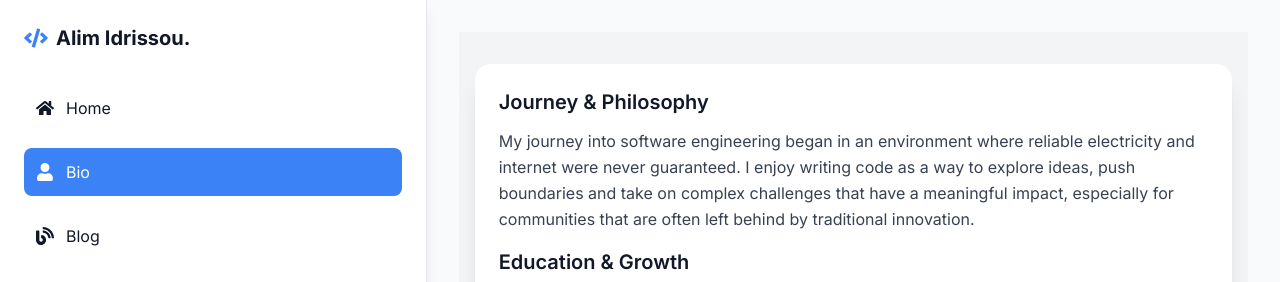
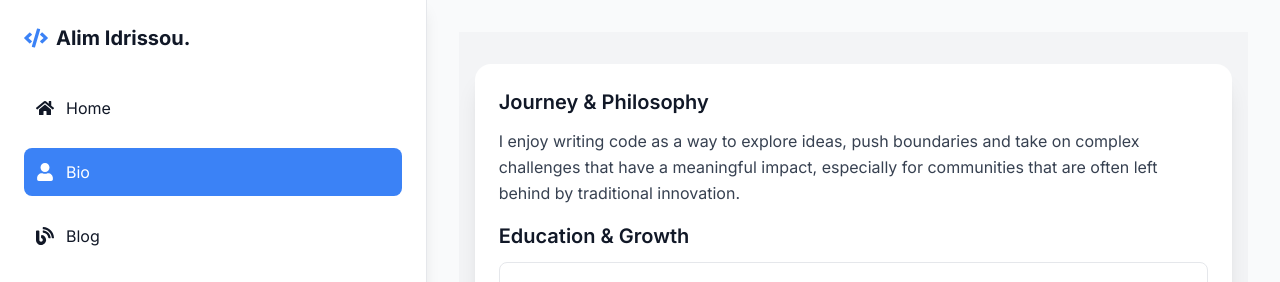
Before and after one commit to ialim0/openink, a Next.js app: page /bio in a window 1280 px wide. Shown: the top 282 px of the page. Built offline with nearby package versions, Linux system fonts and the light colour scheme; no server answers.

Commit message:
chore: update static content in portfolio

```diff
--- a/src/app/bio/page.tsx
+++ b/src/app/bio/page.tsx
@@ -33,7 +33,7 @@ const AboutPage: React.FC = () => {
         {/* Journey & Philosophy */}
         <h2 className={subheading}>Journey & Philosophy</h2>
         <p className={text}>
-          My journey into software engineering began in an environment where reliable electricity and internet were never guaranteed. I enjoy writing code as a way to explore ideas, push boundaries and take on complex challenges that have a meaningful impact, especially for communities that are often left behind by traditional innovation.
+          I enjoy writing code as a way to explore ideas, push boundaries and take on complex challenges that have a meaningful impact, especially for communities that are often left behind by traditional innovation.
         </p>
 
         {/* Education & Growth */}
@@ -73,13 +73,13 @@ const AboutPage: React.FC = () => {
         <h2 className={subheading}>Mentorship & Community</h2>
         <ul className="list-disc pl-6 mb-4 space-y-2">
           <li className={text}>
+            FORCE‑N Senegal Entrepreneur Network (Rufisque): member (since 2024).
+          </li>
+          <li className={text}>
             <ExternalLink href="https://www.turing.com/">Turing.com</ExternalLink>: Part of the vetted engineer network (since 2023).
           </li>
           <li className={text}>
             <ExternalLink href="https://www.rjbdbenin.com/">RJBD</ExternalLink>: Contributed to building a digital platform connecting Beninese youth worldwide, supported junior developers, and helped design a secure data management system.
-          </li>
-          <li className={text}>
-            FORCE‑N Senegal Entrepreneur Network (Rufisque): member (since 2024).
           </li>
         </ul>
 
```
